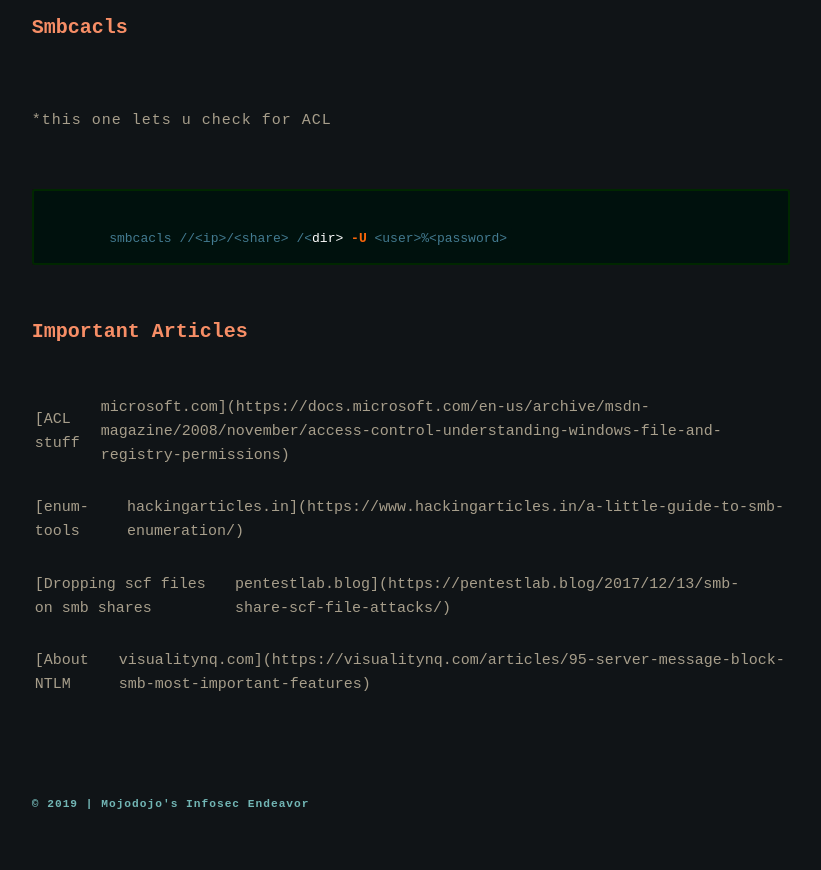
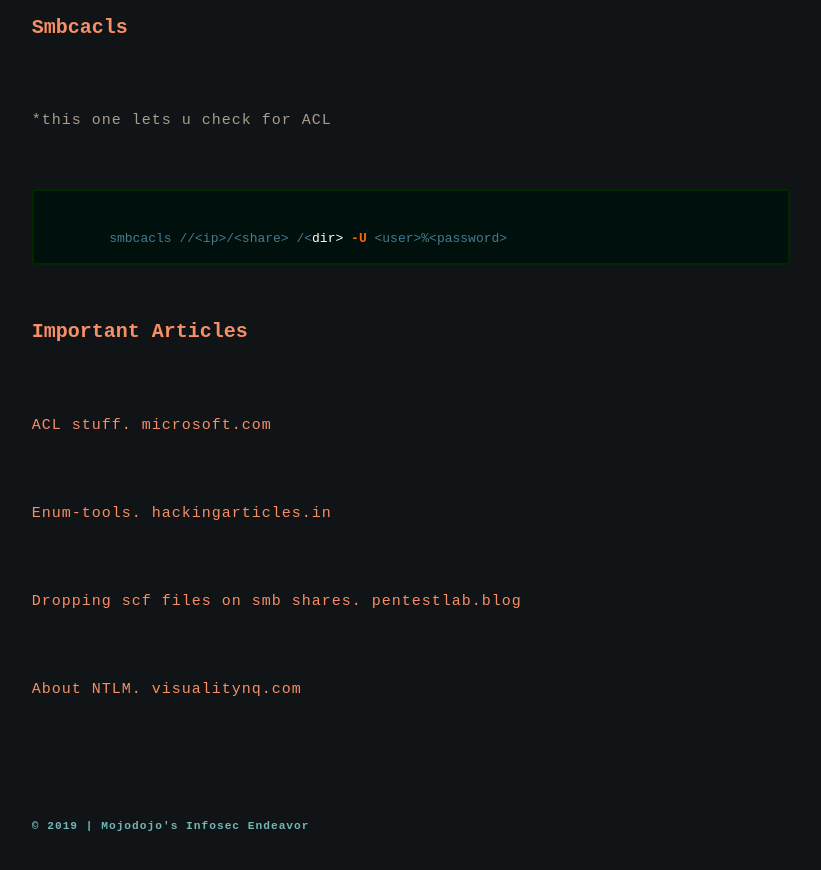
Before and after one commit to mojodojo101/mojo_blog, a Jekyll site: the page built from service-docs/smb.md, in a window 1280 px wide and 900 px high, scrolled down 1717 px. Shown: the top 870 px of the window, without its empty margins (229-1050 px from the left). Built offline with Jekyll 4.4.1, drawn with Linux system fonts in a browser that asks for light colours.

Commit message:
fixed links

````diff
--- a/service-docs/smb.md
+++ b/service-docs/smb.md
@@ -53,10 +53,10 @@ too much noise.
 ```
 # **Important Articles**
 
-[ACL stuff | microsoft.com](https://docs.microsoft.com/en-us/archive/msdn-magazine/2008/november/access-control-understanding-windows-file-and-registry-permissions)
+[ACL stuff. microsoft.com](https://docs.microsoft.com/en-us/archive/msdn-magazine/2008/november/access-control-understanding-windows-file-and-registry-permissions)
 
-[enum-tools | hackingarticles.in](https://www.hackingarticles.in/a-little-guide-to-smb-enumeration/)
+[Enum-tools. hackingarticles.in](https://www.hackingarticles.in/a-little-guide-to-smb-enumeration/)
 
-[Dropping scf files on smb shares | pentestlab.blog](https://pentestlab.blog/2017/12/13/smb-share-scf-file-attacks/)
+[Dropping scf files on smb shares. pentestlab.blog](https://pentestlab.blog/2017/12/13/smb-share-scf-file-attacks/)
 
-[About NTLM | visualitynq.com](https://visualitynq.com/articles/95-server-message-block-smb-most-important-features)
+[About NTLM. visualitynq.com](https://visualitynq.com/articles/95-server-message-block-smb-most-important-features)
````
Also changed, not shown: all_collections/_posts/2020-30-01-ManualServiceEnumeration.md (+3 -0 lines).
